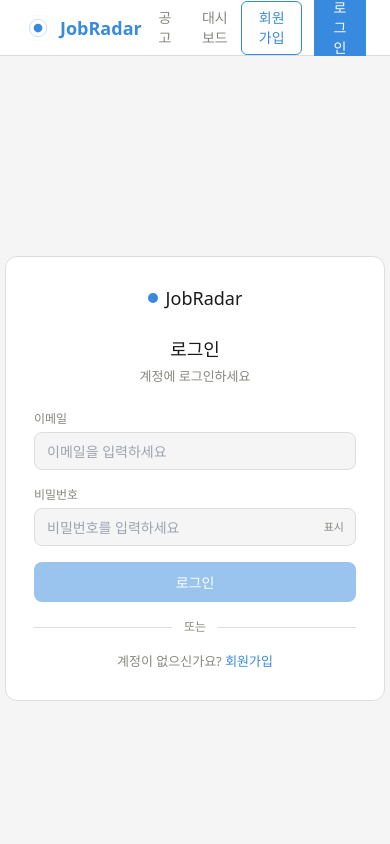
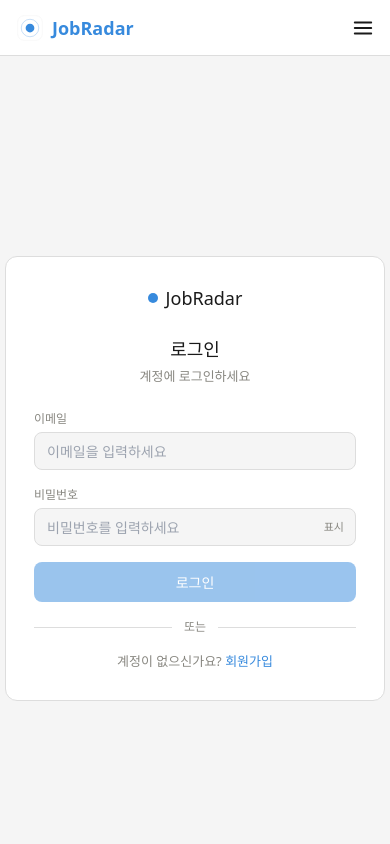
Before and after one commit to sungjiRyu/jobradar, a React (Vite) app in the folder jobradar-frontend/: page /login in a window 390 px wide. Shown: the top 844 px of the page. Built offline with nearby package versions, Linux system fonts and the light colour scheme; no server answers.

Commit message:
[feat] Navbar 모바일 햄버거 메뉴 도입 (#82)

```diff
--- a/jobradar-frontend/src/components/layout/Navbar.tsx
+++ b/jobradar-frontend/src/components/layout/Navbar.tsx
@@ -1,4 +1,6 @@
+import { useState, useEffect } from "react";
 import { useNavigate, useLocation } from "react-router-dom";
+import { FiMenu, FiX } from "react-icons/fi";
 import useAuthStore from "../../store/authStore";
 import useAuth from "../../hooks/useAuth";
 
@@ -7,12 +9,26 @@ const Navbar = () => {
   const location = useLocation();
   const { user } = useAuthStore();
   const { handleLogout } = useAuth();
+  const [isMenuOpen, setIsMenuOpen] = useState(false);
 
   // 현재 경로와 일치하면 활성 스타일 적용
   const isActive = (path: string) => location.pathname === path;
 
+  // 라우트 변경 시 모바일 메뉴 자동 닫힘
+  useEffect(() => {
+    setIsMenuOpen(false);
+  }, [location.pathname]);
+
+  // 모바일 메뉴 항목 공통 스타일 헬퍼
+  const mobileItemClass = (active: boolean) =>
+    `w-full text-left px-4 py-3 text-sm transition-colors ${
+      active
+        ? "text-[#378ADD] font-medium bg-[#F0F7FF]"
+        : "text-[#1A1A1A] hover:bg-[#F5F5F5]"
+    }`;
+
   return (
-    <nav className="w-full h-14 bg-white border-b border-[#DDDDDD] flex items-center px-6">
+    <nav className="w-full h-14 bg-white border-b border-[#DDDDDD] flex items-center px-4 sm:px-6 relative">
       {/* 로고 */}
       <div
         className="flex items-center gap-2 cursor-pointer"
@@ -22,8 +38,8 @@ const Navbar = () => {
         <span className="text-[#378ADD] font-bold text-lg">JobRadar</span>
       </div>
 
-      {/* 가운데 네비게이션 링크 */}
-      <div className="ml-8 flex items-center gap-1">
+      {/* ===== 데스크톱(lg+): 가운데 네비 + 우측 버튼 ===== */}
+      <div className="hidden lg:flex ml-8 items-center gap-1">
         <button
           onClick={() => navigate("/")}
           className={`px-3 py-1.5 rounded-md text-sm transition-colors ${
@@ -46,14 +62,15 @@ const Navbar = () => {
         </button>
       </div>
 
-      {/* 우측 영역 */}
-      <div className="ml-auto flex items-center gap-3">
+      <div className="hidden lg:flex ml-auto items-center gap-3">
         {user ? (
           <>
             <button
               onClick={() => navigate("/my")}
               className={`text-sm transition-colors ${
-                isActive("/my") ? "text-[#378ADD] font-medium" : "text-[#888780] hover:text-[#1A1A1A]"
+                isActive("/my")
+                  ? "text-[#378ADD] font-medium"
+                  : "text-[#888780] hover:text-[#1A1A1A]"
               }`}
             >
               마이페이지
@@ -82,6 +99,64 @@ const Navbar = () => {
           </>
         )}
       </div>
+
+      {/* ===== 모바일(lg 미만): 햄버거 버튼 ===== */}
+      <button
+        className="lg:hidden ml-auto text-[#1A1A1A] p-2 -mr-2"
+        onClick={() => setIsMenuOpen((prev) => !prev)}
+        aria-label={isMenuOpen ? "메뉴 닫기" : "메뉴 열기"}
+      >
+        {isMenuOpen ? <FiX size={22} /> : <FiMenu size={22} />}
+      </button>
+
+      {/* ===== 모바일 드롭다운 패널 ===== */}
+      {isMenuOpen && (
+        <div className="lg:hidden absolute top-14 left-0 right-0 bg-white border-b border-[#DDDDDD] shadow-md z-50 flex flex-col py-2">
+          <button
+            onClick={() => navigate("/")}
+            className={mobileItemClass(isActive("/"))}
+          >
+            공고
+          </button>
+          <button
+            onClick={() => navigate("/dashboard")}
+            className={mobileItemClass(isActive("/dashboard"))}
+          >
+            대시보드
+          </button>
+          {user ? (
+            <>
+              <button
+                onClick={() => navigate("/my")}
+                className={mobileItemClass(isActive("/my"))}
+              >
+                마이페이지
+              </button>
+              <button
+                onClick={handleLogout}
+                className={mobileItemClass(false)}
+              >
+                로그아웃
+              </button>
+            </>
+          ) : (
+            <>
+              <button
+                onClick={() => navigate("/login")}
+                className={mobileItemClass(isActive("/login"))}
+              >
+                로그인
+              </button>
+              <button
+                onClick={() => navigate("/signup")}
+                className={mobileItemClass(isActive("/signup"))}
+              >
+                회원가입
+              </button>
+            </>
+          )}
+        </div>
+      )}
     </nav>
   );
 };
--- a/jobradar-frontend/src/store/authStore.ts
+++ b/jobradar-frontend/src/store/authStore.ts
@@ -20,7 +20,6 @@ const useAuthStore = create<AuthStore>((set) => ({
 
   login: (user: User, accessToken: string) => {
     localStorage.setItem("accessToken", accessToken);
-    // user 정보도 localStorage에 저장해야 새로고침 후 복원 가능
     localStorage.setItem("user", JSON.stringify(user));
     set({ user });
   },
```
